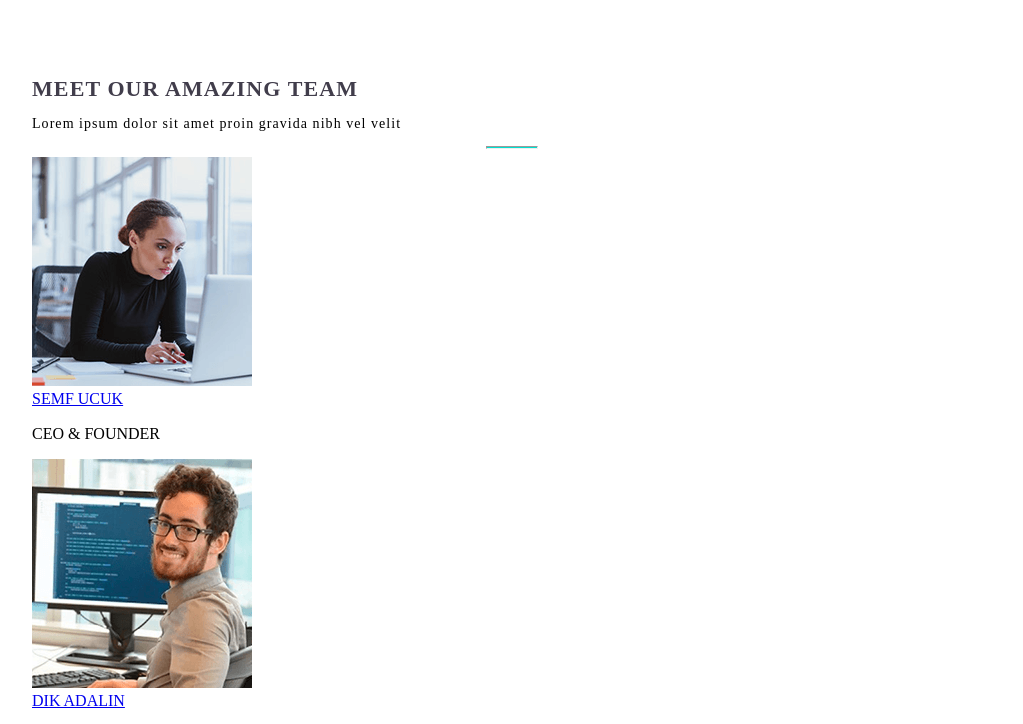
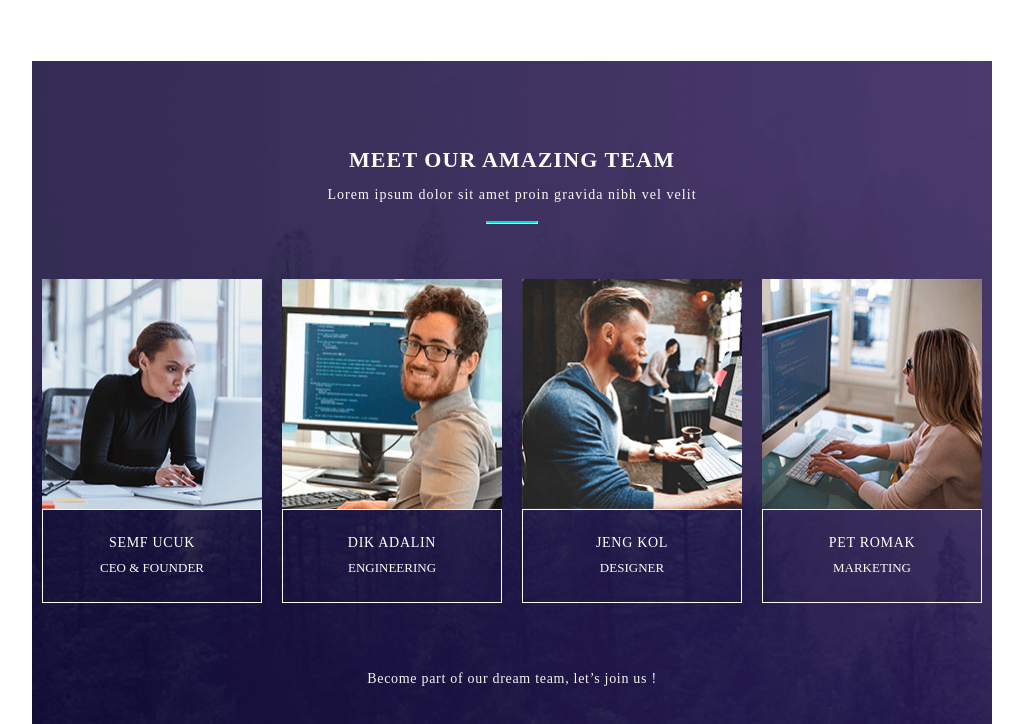
Before and after one commit to juliapodolyan/julia-i2-003, a plain HTML site: page Tajem/index.html in a window 1280 px wide. Shown: the part 2463-3187 px from the top of the page, without its empty margins (128-1151 px from the left). Drawn offline with Linux system fonts and the light colour scheme.

Commit message:
Change .css for section.team (add paddings, decoration for div elements and text, img size)

```diff
--- a/Tajem/css/style.css
+++ b/Tajem/css/style.css
@@ -455,3 +455,90 @@ hr {
     color: #333333;
     margin-top: 9px;
 }
+
+.team {
+    padding: 71px 10px 69px 10px;
+    background-color: #38305a;
+    background-image: url(../img/bg3.png);
+    background-size: cover;
+    background-position: center;
+    background-repeat: no-repeat;
+    display: flex;
+    flex-direction: column;
+    justify-content: center;
+    align-items: center;
+    text-align: center;
+}
+
+/*.team__title {
+    margin-bottom: 47px;
+}*/
+
+.team__title-1 {
+    color: #fff;
+}
+
+.team__subtitle {
+    color: #f9f9f9;
+    margin: 15px 0 18px;
+}
+
+.team__container {
+    display: flex;
+    justify-content: center;
+    align-items: center;
+    flex-wrap: wrap;
+    margin: 47px 0 71px 0;
+}
+
+.team__element {
+    width: 220px;
+    height: 307px;
+    margin-right: 20px;
+    /*padding-bottom: 26px;*/
+}
+
+.team__element:nth-child(4) {
+    margin-right: 0;
+}
+
+.team__member {
+    width: 220px;
+    height: 230px;
+    display: block;
+    margin: 0;
+}
+
+.team__member-text {
+    margin: 0;
+    padding: 23px 0 26px 0;
+    border: 1px solid #fafafa;
+}
+
+.team__member-name {
+    font-size: 14px;
+    text-transform: uppercase;
+    font-family: ;
+    letter-spacing: .05em;
+    color: #fff;
+    text-decoration: none;
+}
+
+.team__member-position {
+    font-size: 13px;
+    text-transform: uppercase;
+    color: #fafafa;
+    text-align: center;
+    margin: 10px 0 0 0;
+}
+
+.team__text {
+    color: #f3f3f3;
+    font-size: 14px;
+    letter-spacing: .05em;
+}
+
+.button__hiring {
+    margin-top: 26px;
+    padding: 15px;
+}
```
